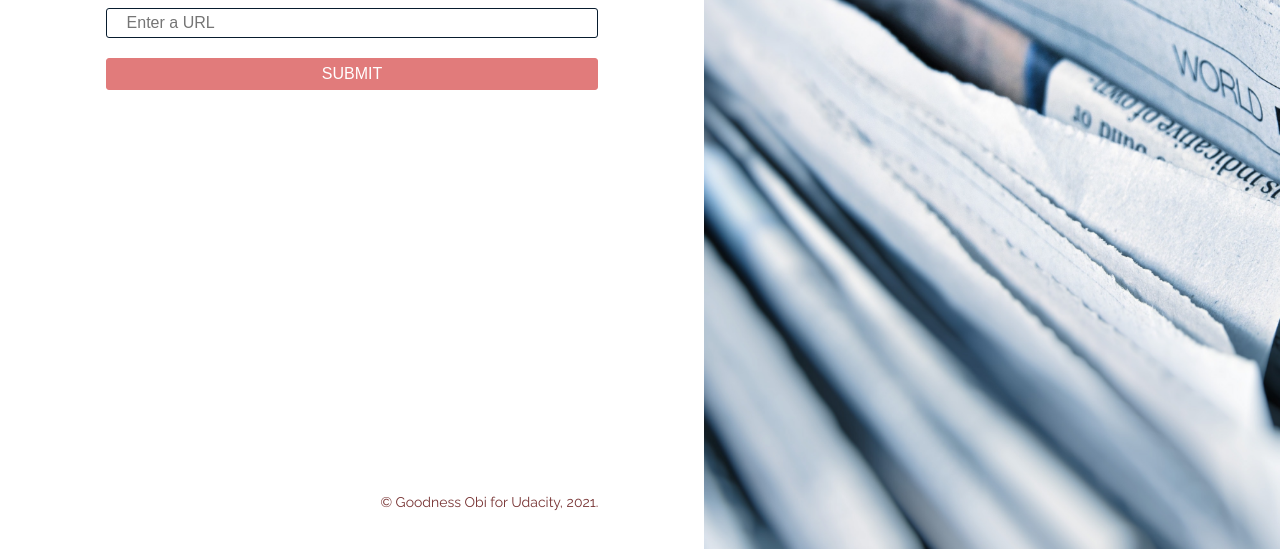
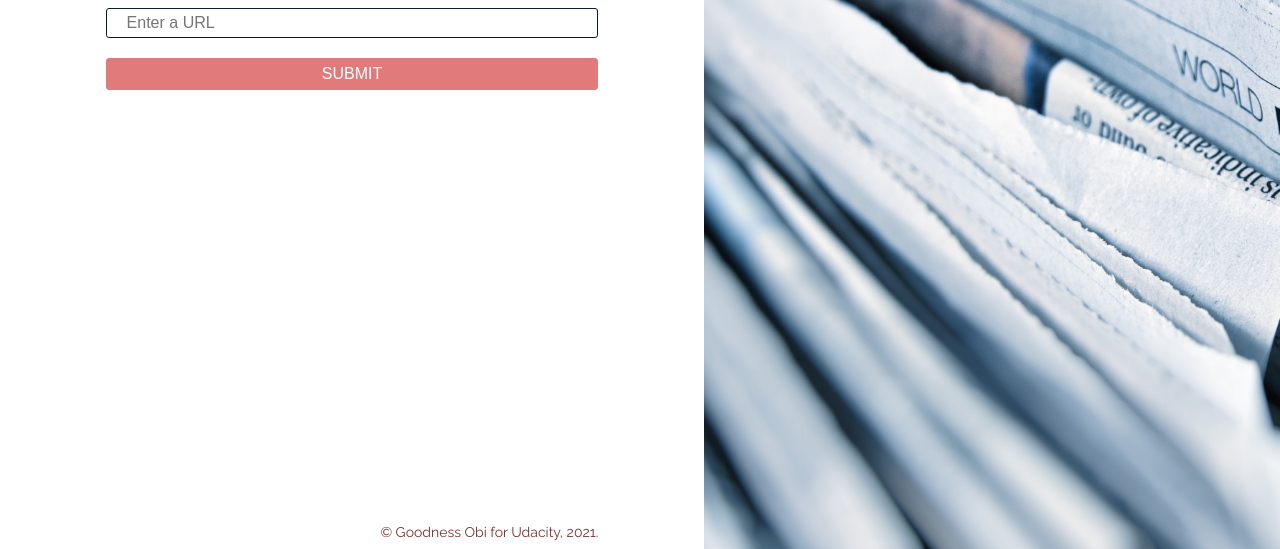
Before and after one commit to GoodnessObi/evaluate, a website built with webpack: page src/client/views/index.html in a window 1280 px wide. Shown: the part 251-800 px from the top of the page. Built offline with nearby package versions, Linux system fonts and the light colour scheme.

Commit message:
feature: ui cleanup

```diff
--- a/src/client/styles/footer.scss
+++ b/src/client/styles/footer.scss
@@ -2,10 +2,9 @@ $secondary-font: 'Raleway', sans-serif;
 
 footer {
   width: 100%;
-  padding: 20px 0;
   font-family: $secondary-font;
   position: absolute;
-  bottom: 20px;
+  bottom: 10px;
 
   p {
     text-align: right;
```
